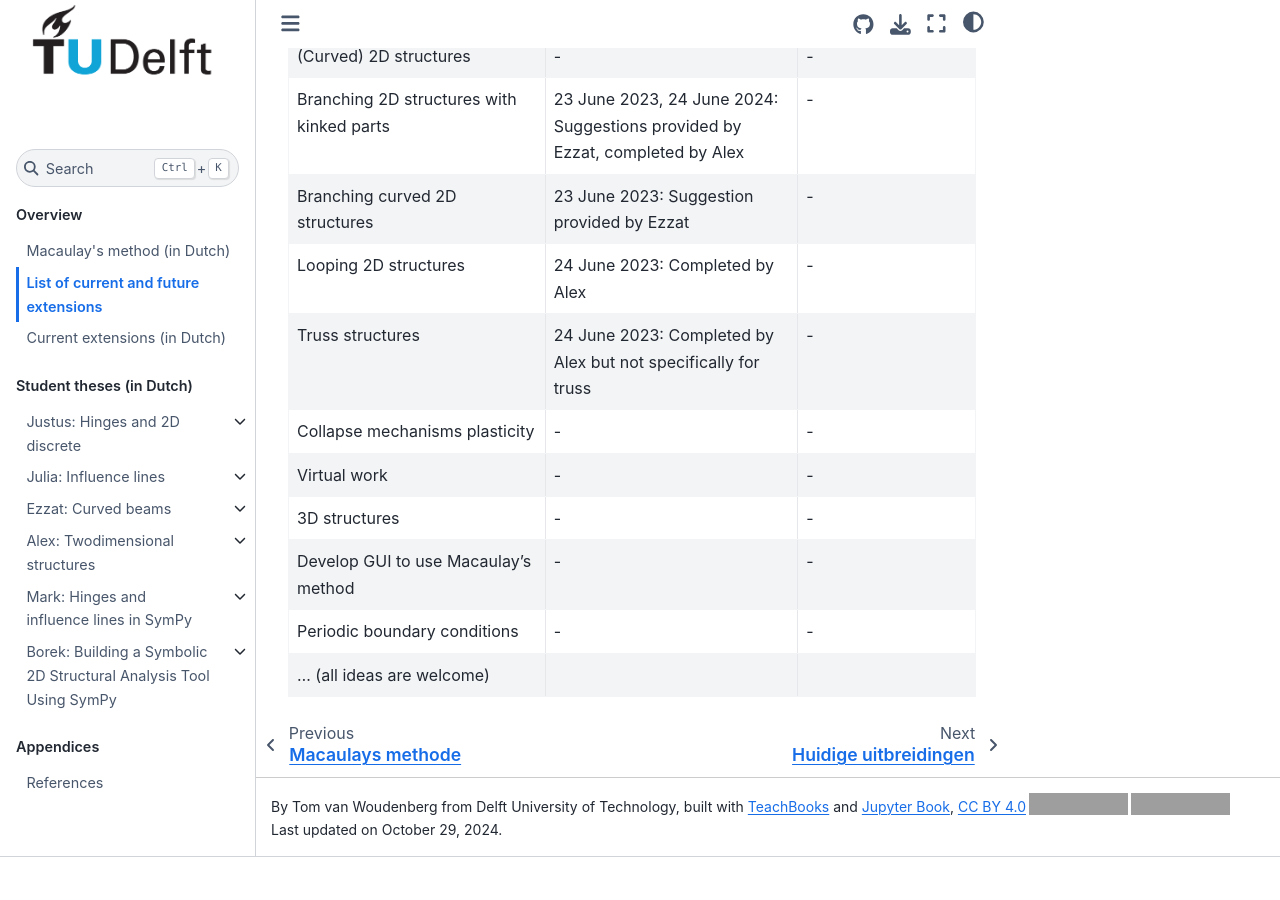
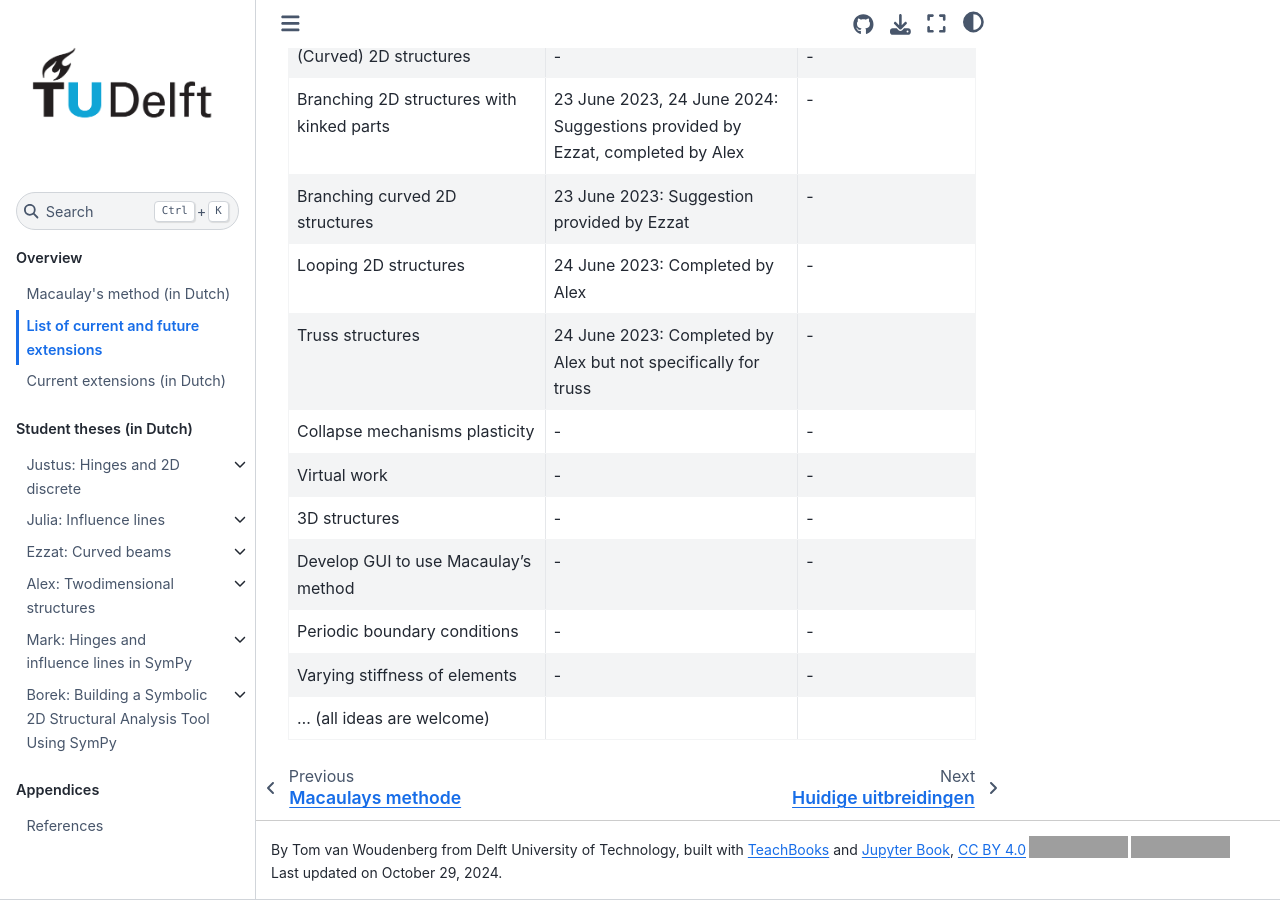
Before and after one commit to TeachBooks/Macaulays_method, a Jupyter Book: the page built from book/overview.md, in a window 1280 px wide and 900 px high, scrolled down 855 px. Built offline with Jupyter Book 1.0.4 settings and Sphinx 7.4.7 and the Sphinx Book theme 1.1.4, drawn with Linux system fonts in a browser that asks for light colours; pages that are not in the unit, such as notebooks, are missing from menus; comment, search, counter and statistics services are not loaded; before the commit the page ends 1712 px from its top, so only the background shows below that; grey boxes are pictures that could not be loaded.

Commit message:
Update overview.md

```diff
--- a/book/overview.md
+++ b/book/overview.md
@@ -22,4 +22,5 @@
 |     3D structures                               |  -              |   -                         |
 |     Develop GUI to use Macaulay's method        |  -              |   -                         |
 |     Periodic boundary conditions                | - | - |
+|     Varying stiffness of elements               | - | - |
 |     ... (all ideas are welcome)                 |   |   |
```
